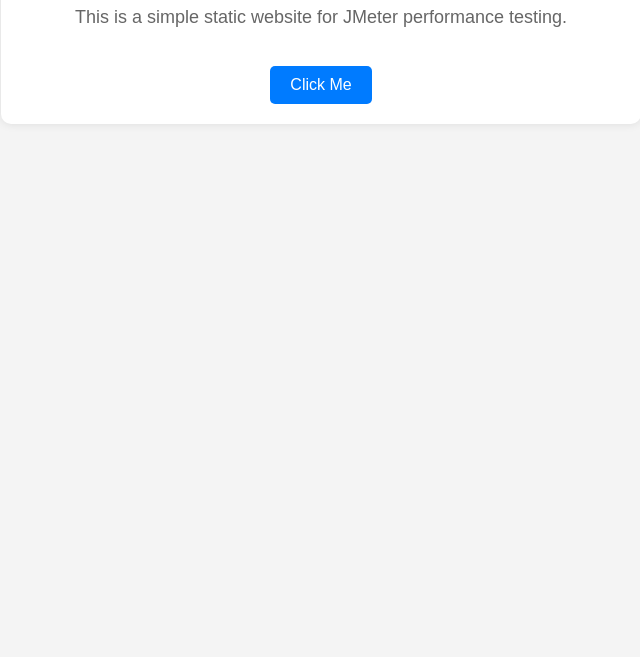
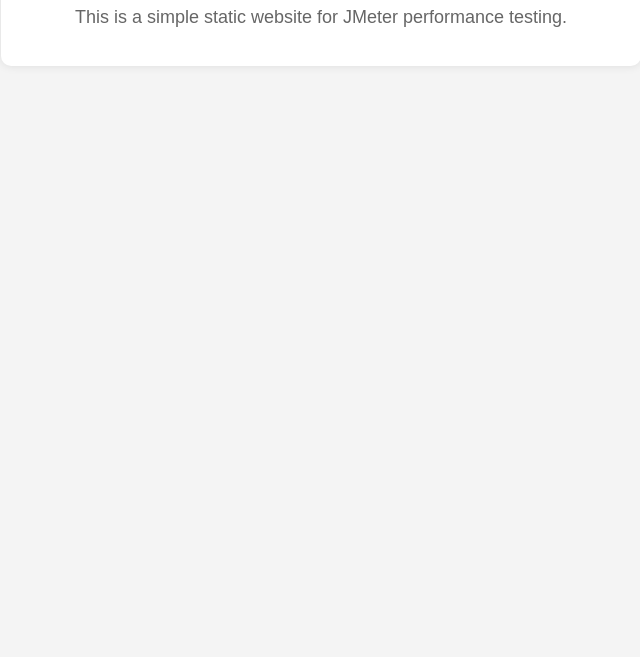
Before and after one commit to Zaki1606/test-website, a plain HTML site: page index.html in a window 1280 px wide. Shown: the part 143-800 px from the top of the page, without its empty margins (319-959 px from the left). Drawn offline with Linux system fonts and the light colour scheme.

Commit message:
Update index.html

```diff
--- a/index.html
+++ b/index.html
@@ -48,7 +48,7 @@
     <div class="container">
         <h1>Welcome to Your Test Website</h1>
         <p>This is a simple static website for JMeter performance testing.</p>
-        <a href="#" class="button">Click Me</a>
+
     </div>
 </body>
 </html>
```
